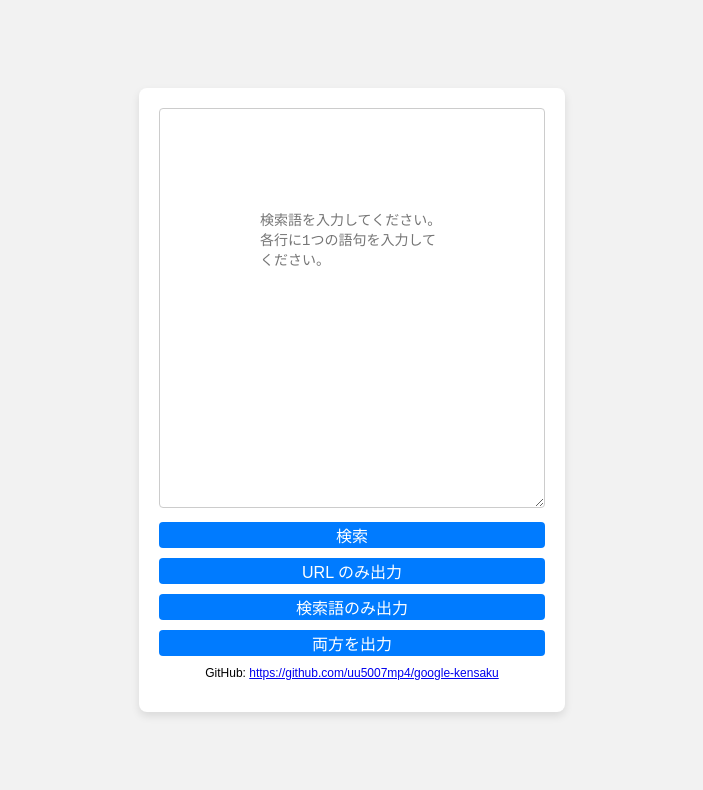
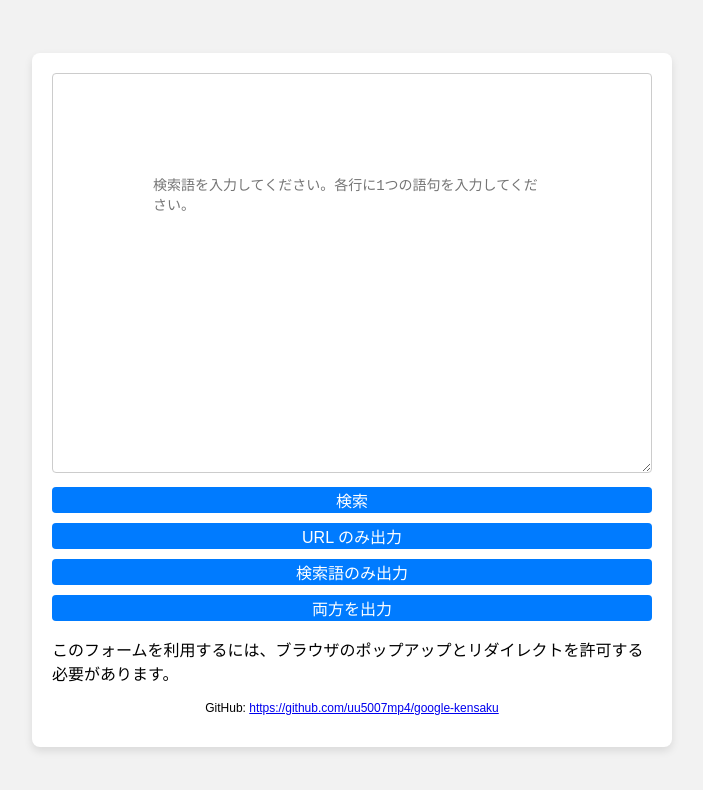
Before and after one commit to uu5007mp4/google-kensaku, a plain HTML site: page index.html in a window 1280 px wide. Shown: the whole page, without its empty margins (288-991 px from the left). Drawn offline with Linux system fonts and the light colour scheme.

Commit message:
Update index.html

```diff
--- a/index.html
+++ b/index.html
@@ -64,7 +64,9 @@
     <button onclick="downloadResults('url')">URL のみ出力</button>
     <button onclick="downloadResults('keyword')">検索語のみ出力</button>
     <button onclick="downloadResults('both')">両方を出力</button>
-
+    <p>
+        このフォームを利用するには、ブラウザのポップアップとリダイレクトを許可する必要があります。
+    </p>
     <p id="github-link">
         GitHub: <span id="github-url"><a href="https://github.com/uu5007mp4/google-kensaku" target="_blank">https://github.com/uu5007mp4/google-kensaku</a></span>
     </p>
```
